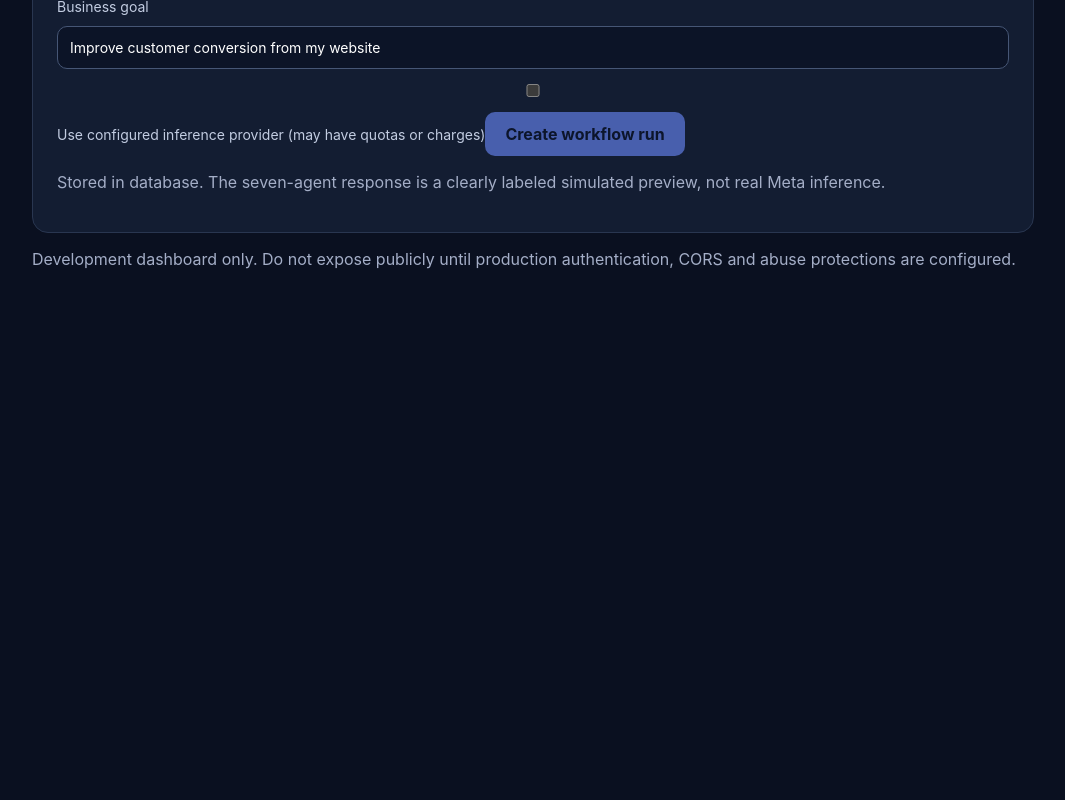
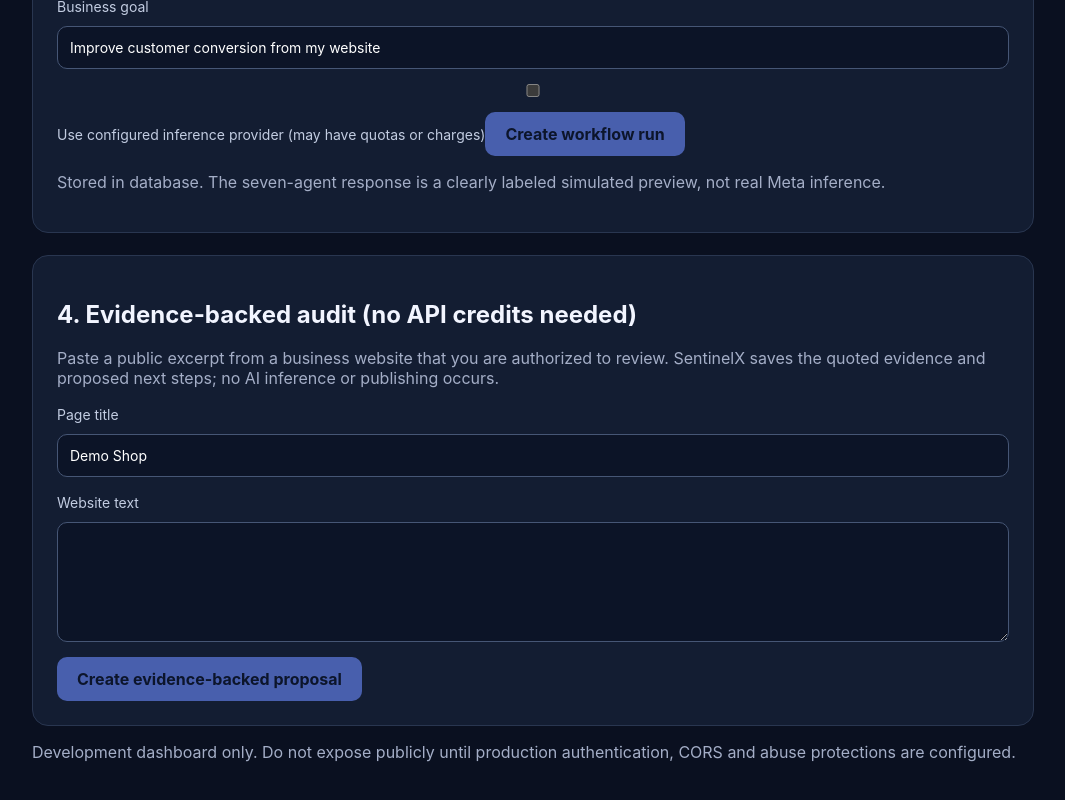
Before and after one commit to koushikdatascience-netizen/SentinelX, a Next.js app in the folder frontend/: page / in a window 1280 px wide. Shown: the part 829-1629 px from the top of the page, without its empty margins (107-1172 px from the left). Before the commit the page ends 1154 px from the top, so only its background shows below. Built offline with nearby package versions, Linux system fonts and the light colour scheme; no server answers.

Commit message:
feat: make user-supplied evidence audit accessible from demo dashboard

```diff
--- a/frontend/app/page.tsx
+++ b/frontend/app/page.tsx
@@ -6,7 +6,7 @@ export default function Home(){
  const [email,setEmail]=useState("");const [password,setPassword]=useState("");
  const [token,setToken]=useState("");const [workspaces,setWorkspaces]=useState<Workspace[]>([]);
  const [workspaceName,setWorkspaceName]=useState("My Business");const [active,setActive]=useState("");
- const [useInference,setUseInference]=useState(false);const [website,setWebsite]=useState("https://example.com");const [goal,setGoal]=useState("Improve customer conversion from my website");
+ const [pageTitle,setPageTitle]=useState("Demo Shop");const [pageExcerpt,setPageExcerpt]=useState("");const [useInference,setUseInference]=useState(false);const [website,setWebsite]=useState("https://example.com");const [goal,setGoal]=useState("Improve customer conversion from my website");
  const [output,setOutput]=useState<unknown>(null);const [error,setError]=useState("");const [busy,setBusy]=useState(false);
  async function call(path:string,method="GET",body?:unknown,auth=token){
   setError("");setBusy(true);
@@ -25,6 +25,7 @@ export default function Home(){
  <div className="columns"><section className="card"><h2>1. Account</h2><label>Email<input type="email" value={email} onChange={e=>setEmail(e.target.value)}/></label><label>Password<input type="password" value={password} onChange={e=>setPassword(e.target.value)}/></label><button disabled={busy} onClick={()=>authenticate("register")}>Register</button>{" "}<button disabled={busy} onClick={()=>authenticate("login")}>Sign in</button><p className="muted">Session token kept only in this browser tab's React memory.</p></section>
  <section className="card"><h2>2. Workspace</h2><label>Name<input value={workspaceName} onChange={e=>setWorkspaceName(e.target.value)}/></label><button disabled={!token||busy} onClick={createWorkspace}>Create workspace</button><p className="muted">Select a business workspace:</p><select aria-label="Workspace" value={active} onChange={e=>setActive(e.target.value)}><option value="">Select workspace</option>{workspaces.map(w=><option key={w.id} value={w.id}>{w.name}</option>)}</select></section></div>
  <section className="card"><h2>3. Start a business analysis</h2><label>Website<input value={website} onChange={e=>setWebsite(e.target.value)}/></label><label>Business goal<input value={goal} onChange={e=>setGoal(e.target.value)}/></label><label><input type="checkbox" checked={useInference} onChange={e=>setUseInference(e.target.checked)}/> Use configured inference provider (may have quotas or charges)</label><button disabled={!token||!active||busy} onClick={()=>call("/api/v1/workspaces/"+active+"/runs","POST",{website,goal,use_inference:useInference})}>Create workflow run</button><p className="muted">Stored in database. The seven-agent response is a clearly labeled simulated preview, not real Meta inference.</p></section>
+ <section className="card"><h2>4. Evidence-backed audit (no API credits needed)</h2><p className="muted">Paste a public excerpt from a business website that you are authorized to review. SentinelX saves the quoted evidence and proposed next steps; no AI inference or publishing occurs.</p><label>Page title<input value={pageTitle} onChange={e=>setPageTitle(e.target.value)}/></label><label>Website text<textarea style={{display:"block",width:"100%",minHeight:120,margin:"10px 0 15px",background:"#0c1427",color:"white",border:"1px solid #465675",borderRadius:10,padding:12}} value={pageExcerpt} onChange={e=>setPageExcerpt(e.target.value)}/></label><button disabled={!token||!active||pageExcerpt.trim().length<25||busy} onClick={()=>call("/api/v1/workspaces/"+active+"/evidence-analysis","POST",{website,goal,page_title:pageTitle,page_excerpt:pageExcerpt})}>Create evidence-backed proposal</button></section>
  {error&&<section className="card" role="alert">Error: {error}</section>}
  {output!==null&&<section className="card"><h2>API result</h2><pre>{JSON.stringify(output,null,2)}</pre></section>}
  <p className="muted">Development dashboard only. Do not expose publicly until production authentication, CORS and abuse protections are configured.</p></main>;
```
